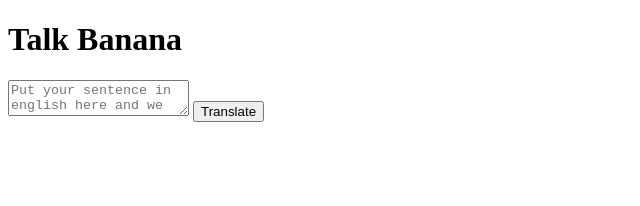
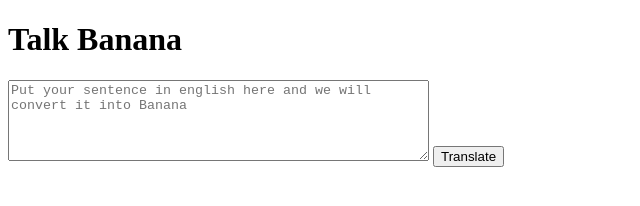
Before and after one commit to patilVikrant/neogCampBannanaSpeakApp, a plain HTML site: page index.html in a window 1280 px wide. Shown: the whole page, without its empty margins (0-640 px from the left). Drawn offline with Linux system fonts and the light colour scheme.

Commit message:
took user input and console it

```diff
--- a/app.js
+++ b/app.js
@@ -1,8 +1,10 @@
 var btnTranslate = document.querySelector("#btn-translate");
+var txtInput = document.querySelector("#txt-input");
 
 
 function clickHandler(){
     console.log("click");
+    console.log(txtInput.value);
 }
 
 btnTranslate.addEventListener("click",clickHandler)
--- a/index.html
+++ b/index.html
@@ -7,7 +7,7 @@
 </head>
 <body>
     <h1>Talk Banana</h1>
-    <textarea name="" id="txt-input" placeholder="Put your sentence in english here and we will convert it into Banana"></textarea>
+    <textarea name="" cols="50" rows="5" id="txt-input" placeholder="Put your sentence in english here and we will convert it into Banana"></textarea>
     <button id="btn-translate">Translate</button>
     <script src="app.js"></script>
 </body>
```
